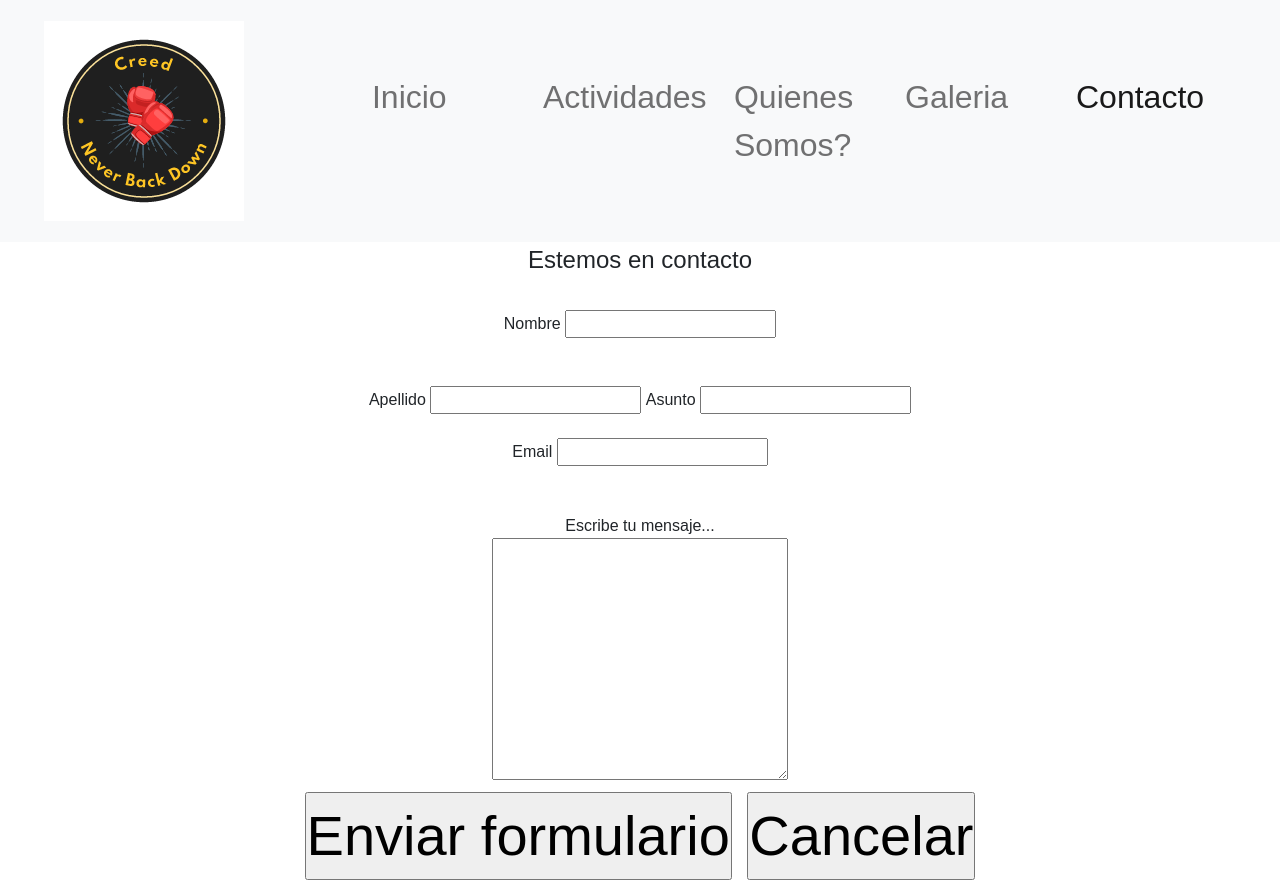
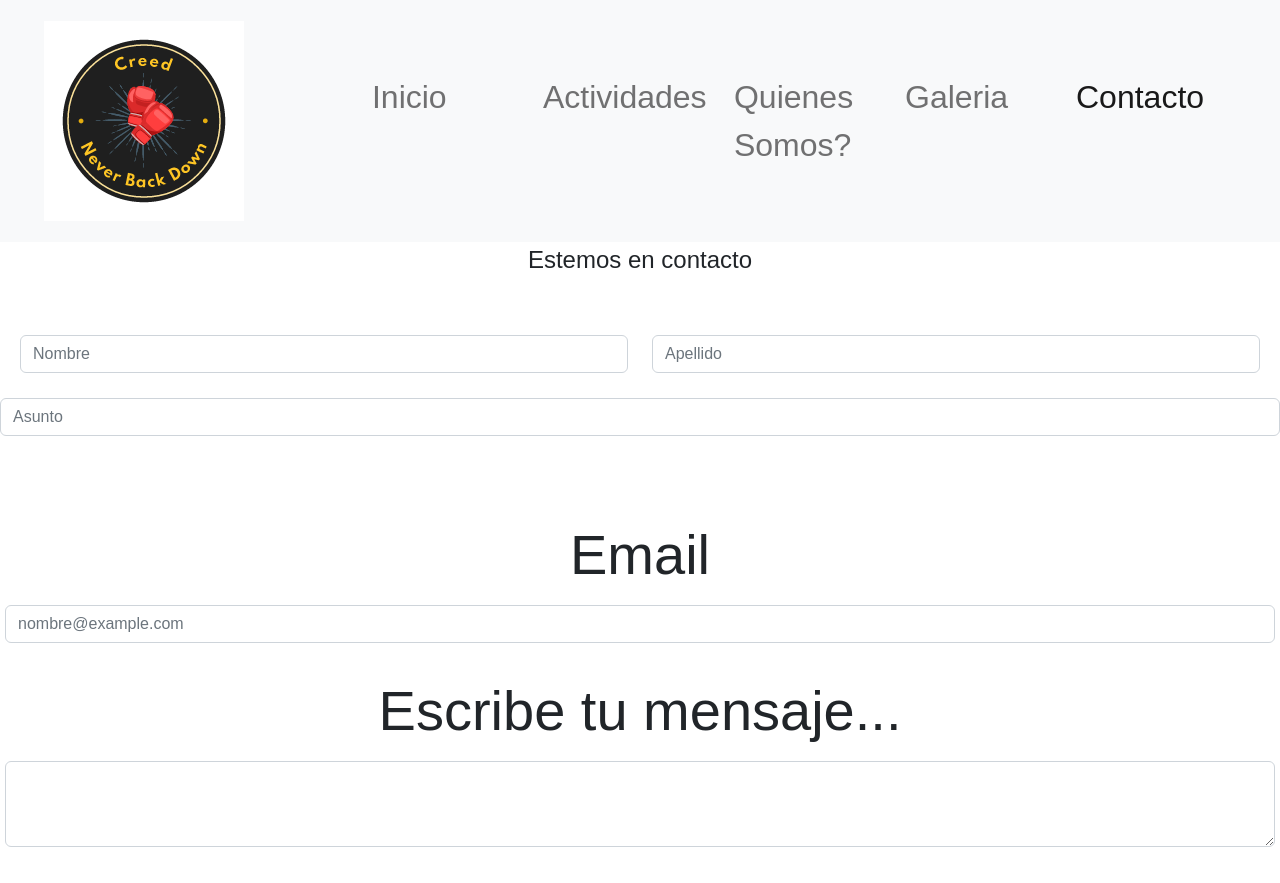
Before and after one commit to jorge-saavedra/creed-training, a plain HTML site: page pages/contacto.html in a window 1280 px wide. Shown: the top 883 px of the page. Drawn offline with nearby package versions, Linux system fonts and the light colour scheme.

Commit message:
Contacto primera parte

```diff
--- a/pages/contacto.html
+++ b/pages/contacto.html
@@ -84,24 +84,26 @@
         <legend>Estemos en contacto</legend>
         <br />
         <br />
-        <label for="nombre">Nombre</label>
-        <input type="text" name="nombre" id="name" />
+        <div class="row">
+          <div class="col">
+            <input type="text" class="form-control" placeholder="Nombre" aria-label="First name">
+          </div>
+          <div class="col">
+            <input type="text" class="form-control" placeholder="Apellido" aria-label="Last name">
+          </div>
+        </div>
+        <input class="form-control" type="text" placeholder="Asunto" aria-label="default input example">
         <br />
         <br />
         <br />
-        <label for="apellido">Apellido</label>
-        <input type="text" name="Apellido" id="apellido" />
-        <label for="asunto">Asunto</label>
-        <input type="text" name="Asunto" id="asunto" />
-        <br />
-        <br />
-        <label for="email:">Email</label>
-        <input type="text" name="Email" id="email" />
-        <br />
-
-        <br />
-        <br />
-        <label for="mensaje">Escribe tu mensaje...</label>
+        <div class="mb-3">
+          <label for="exampleFormControlInput1" class="form-label">Email</label>
+          <input type="email" class="form-control" id="exampleFormControlInput1" placeholder="nombre@example.com">
+        </div>
+        <div class="mb-3">
+          <label for="exampleFormControlTextarea1" class="form-label">Escribe tu mensaje...</label>
+          <textarea class="form-control" id="exampleFormControlTextarea1" rows="3"></textarea>
+        </div>
         <br />
         <textarea name="mensaje" id="mensaje" cols="30" rows="10"></textarea>
         <div>
```
